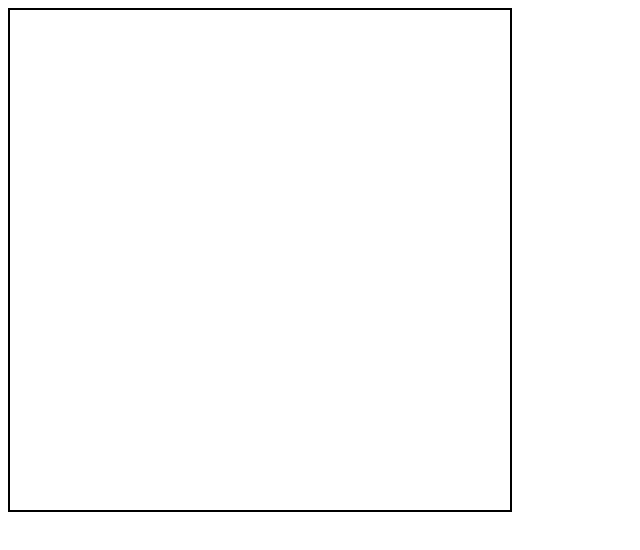
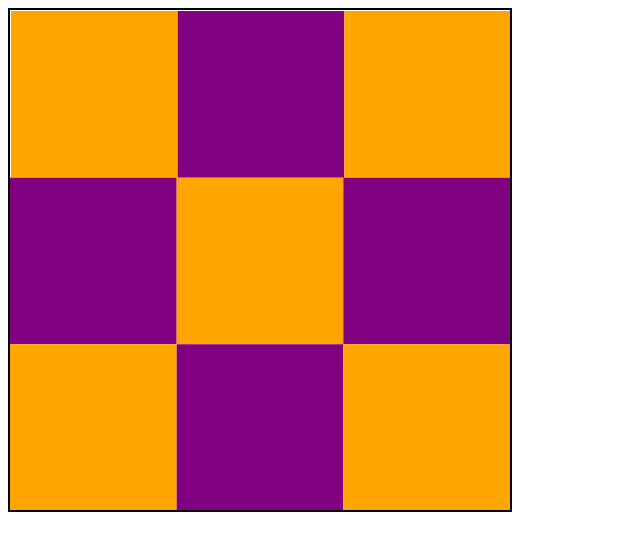
Before and after one commit to egebilecen/TicTacToe-XO-Game, a plain HTML site: page index.html in a window 1280 px wide. Shown: the whole page, without its empty margins (0-640 px from the left). Drawn offline with Linux system fonts and the light colour scheme.

Commit message:
Filled some functions.

```diff
--- a/functions.js
+++ b/functions.js
@@ -1,14 +1,52 @@
 //draw everything to canvas
-function draw(){}
+function draw()
+{
+    settings.rectangle.drawPosition.lastWidth  = 1;
+    settings.rectangle.drawPosition.lastHeight = 1;
+    for( let i=1; i <= settings.game.areaWidth * settings.game.areaHeight; i++ )
+    {
+        ctx.beginPath();
+        ctx.fillStyle = !(i % 2) ? "purple":"orange";
+        ctx.rect(
+            settings.rectangle.drawPosition.lastWidth, //x
+            settings.rectangle.drawPosition.lastHeight, //y
+            settings.rectangle.rectWidth, //width
+            settings.rectangle.rectHeight //height
+        );
+        ctx.fill();
+        ctx.closePath();
+        settings.rectangle.drawPosition.lastWidth = !(i % settings.game.areaWidth) ? 0 : settings.rectangle.drawPosition.lastWidth + settings.rectangle.rectWidth;
+        if( !(i % settings.game.areaHeight) )
+            settings.rectangle.drawPosition.lastHeight += settings.rectangle.rectHeight;
+    }
+}
 
 //update things' pos. on canvas
-function update(){}
+function update()
+{
+    setInterval(
+        () => {
+            clear();
+            draw();
+        },
+        1000 / settings.draw.fps
+    );
+}
 
 //clear specific canvas
-function clear(){}
+function clear()
+{
+    ctx.clearRect(0,0,canvas.width,canvas.height);
+}
 
 //mark player's choice - XO
 function mark(){}
 
 //check move is valid
 function isValid(){}
+
+//initialize the game
+function init()
+{
+    update();
+}
--- a/game.js
+++ b/game.js
@@ -10,11 +10,8 @@ const settings = {
         areaHeight : 3
     }
 };
-const scores = {
-    player1 : 0,
-    player2 : 0
-};
-settings["rectange"] = {
+// reactange's settings
+settings["rectangle"] = {
     rectWidth  : canvas.width / settings.game.areaWidth,
     rectHeight : canvas.height / settings.game.areaHeight,
     drawPosition : {
@@ -22,3 +19,7 @@ settings["rectange"] = {
         lastHeight : 1
     }
 };
+const scores = {
+    player1 : 0,
+    player2 : 0
+};
--- a/index.html
+++ b/index.html
@@ -8,5 +8,13 @@
 <body>
     <canvas width="500" height="500" id="canvas" style="border: 2px solid black;"></canvas>
     <script src="game.js"></script>
+    <script src="functions.js"></script>
+
+    <script>
+        window.onload=function(){
+            //init. game
+            init();
+        }
+    </script>
 </body>
 </html>
```
